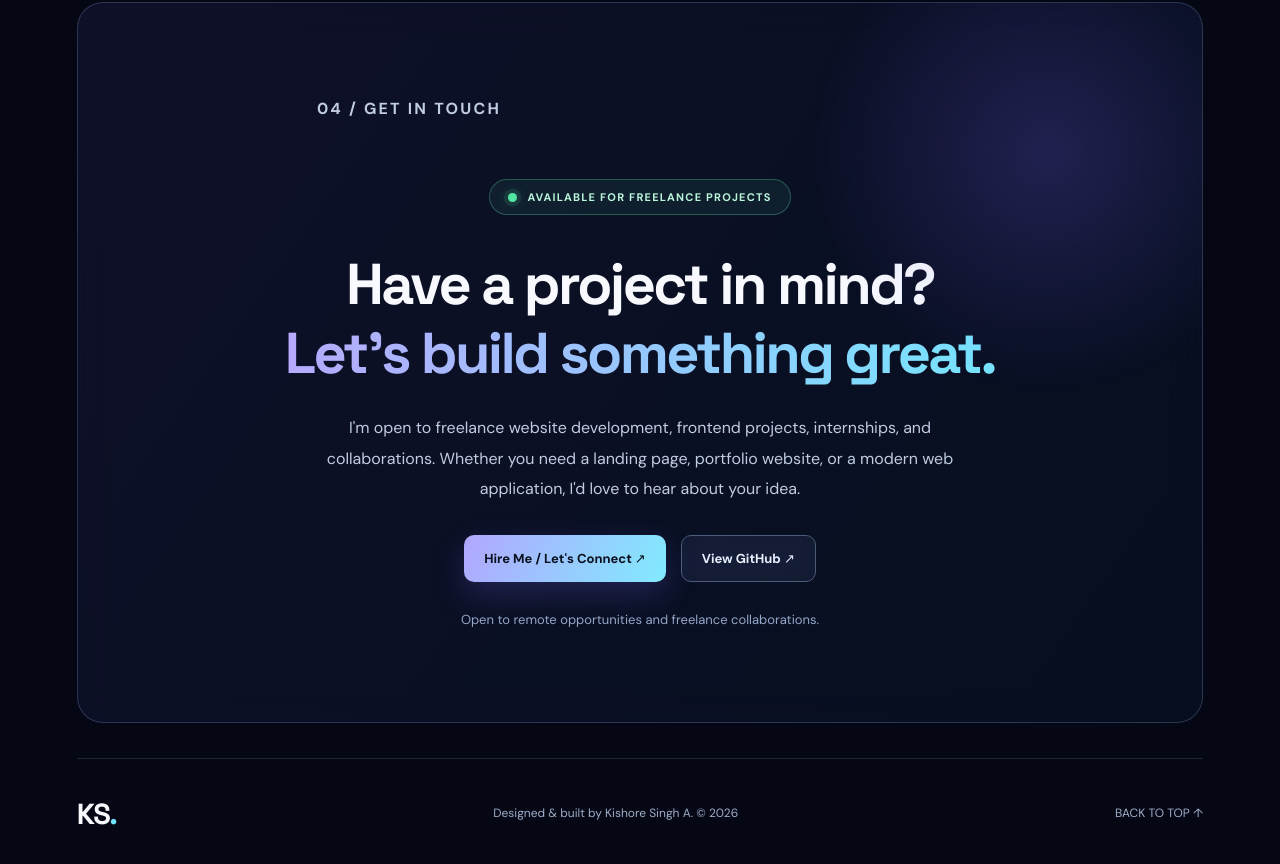
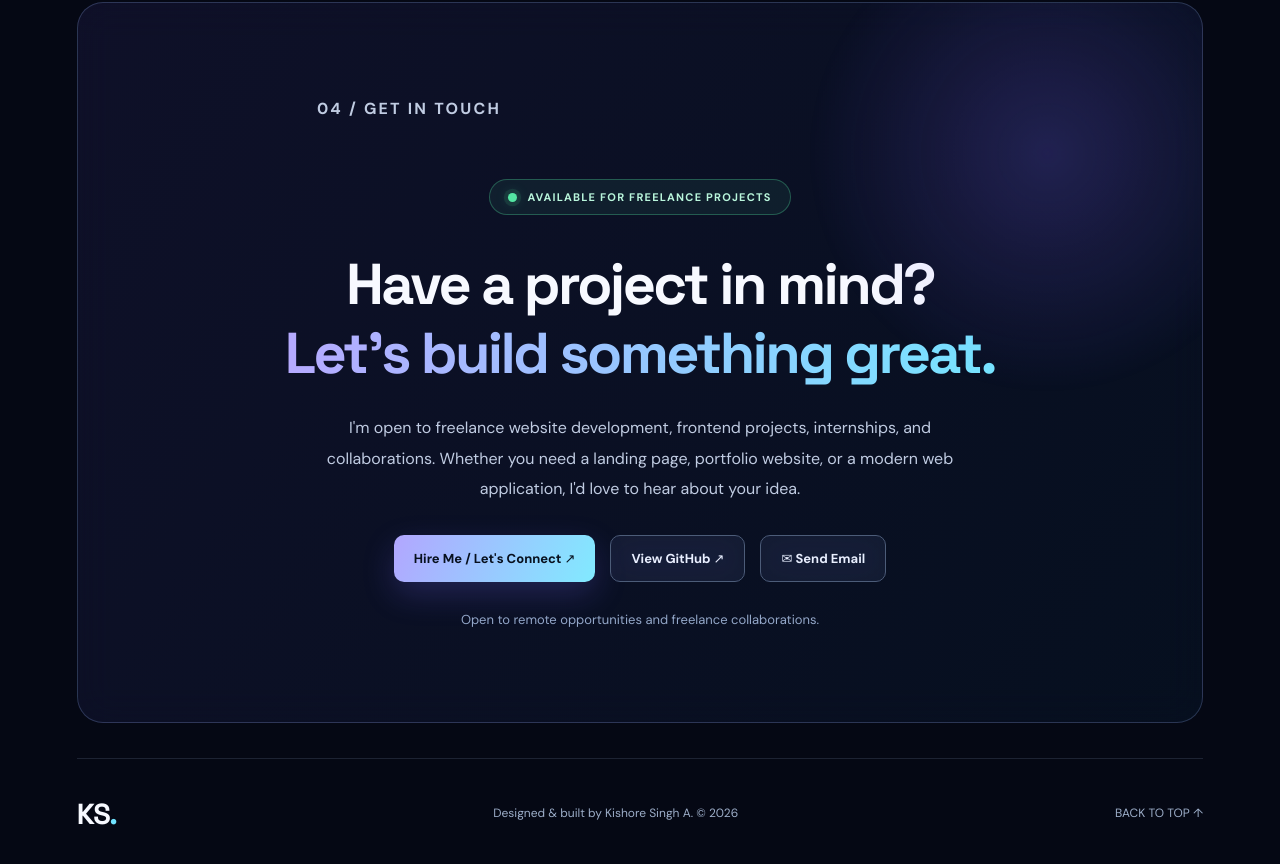
Before and after one commit to kishoresingha108/kishore-portfolio, a React (Vite) app in the folder kishore-portfolio/: page / in a window 1280 px wide. Shown: the part 3286-4150 px from the top of the page. Built offline with nearby package versions, Linux system fonts and the light colour scheme.

Commit message:
Add email contact option

```diff
--- a/kishore-portfolio/src/App.jsx
+++ b/kishore-portfolio/src/App.jsx
@@ -482,6 +482,12 @@ screenshots: [
     >
       View GitHub ↗
     </a>
+    <a
+  href="mailto:kishore.singh.a2005@gmail.com?subject=Freelance%20Project%20Inquiry"
+  className="secondary-btn"
+>
+  ✉ Send Email
+</a>
   </div>
 
   <p className="contact-note">
```
